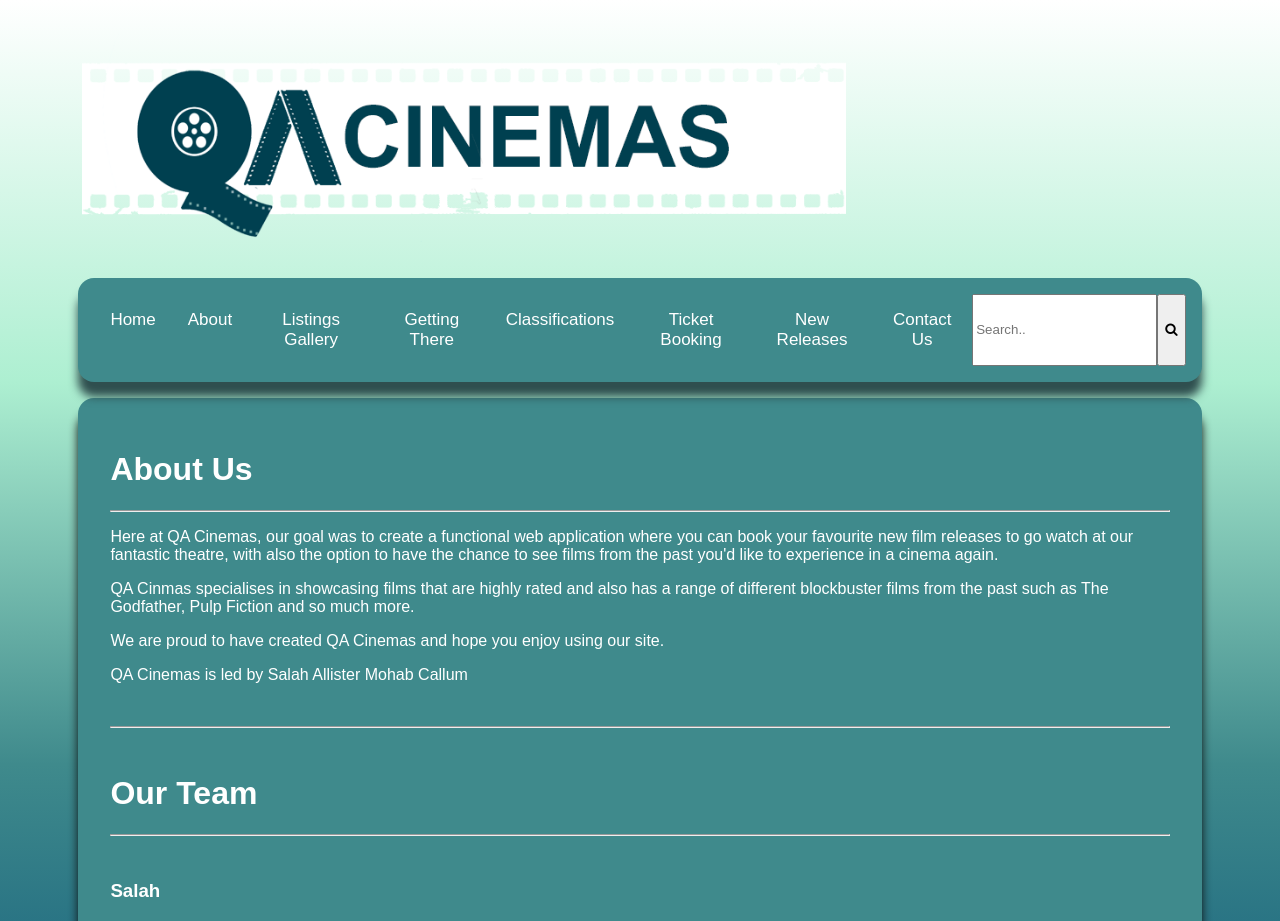
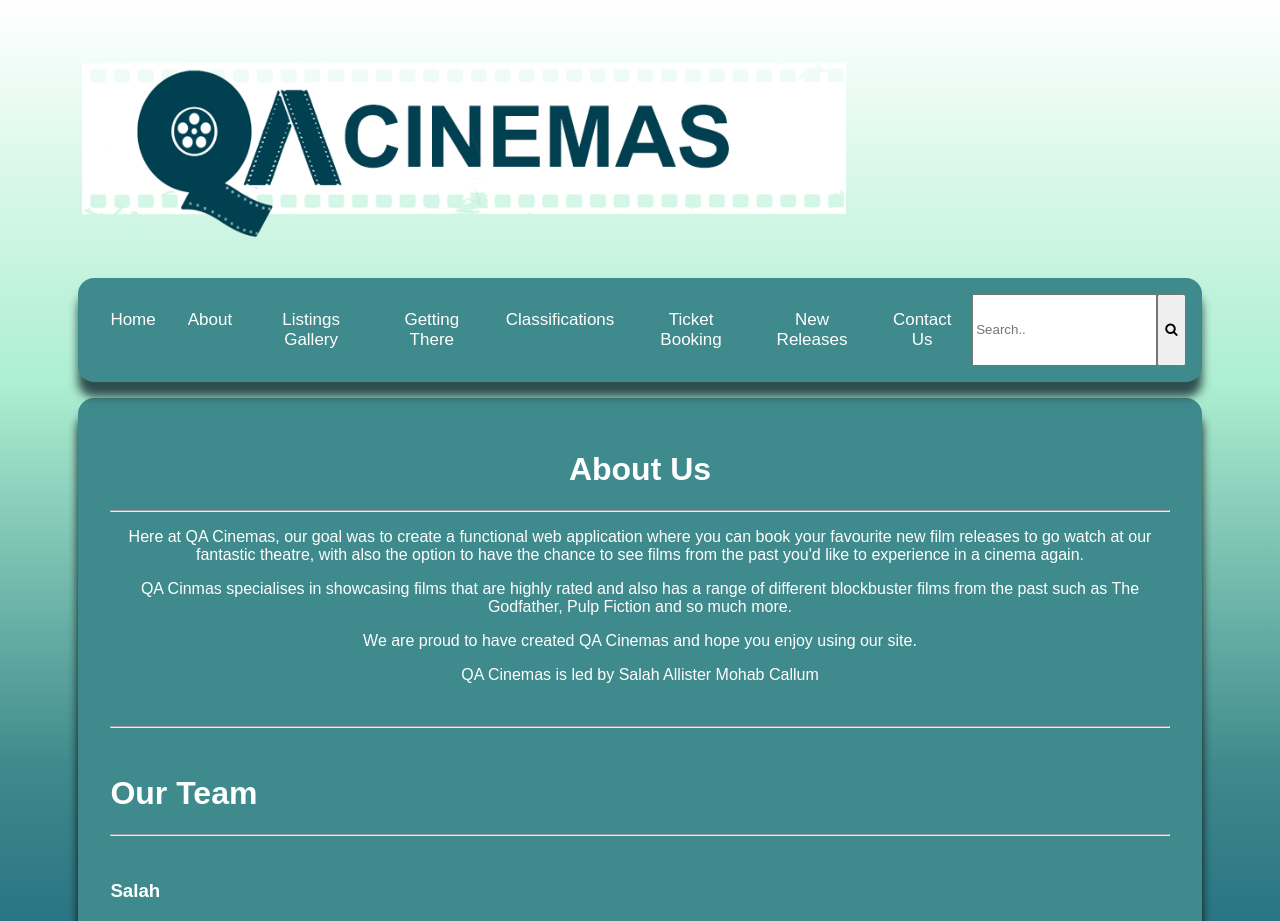
Before and after one commit to Callum-Robinson/QA-Cinema-Project-FrontEnd, a React (Create React App) app: page /about in a window 1280 px wide. Shown: the top 921 px of the page. Built offline with nearby package versions, Linux system fonts and the light colour scheme.

Commit message:
cleaned up text format

```diff
--- a/src/Components/About/AboutPage.jsx
+++ b/src/Components/About/AboutPage.jsx
@@ -5,12 +5,14 @@ import SocialLinks from "./SocialLinks";
 const AboutPage = () => {
   return (
     <main>
+      <div className="clear-fix">
+        <div className="centered-text">
 
         <Info />
-        <br></br>
+        <br></br></div>
         <OurTeam />
         <br></br>
-      <SocialLinks />
+      <SocialLinks /></div>
     </main>
   );
 };
```
